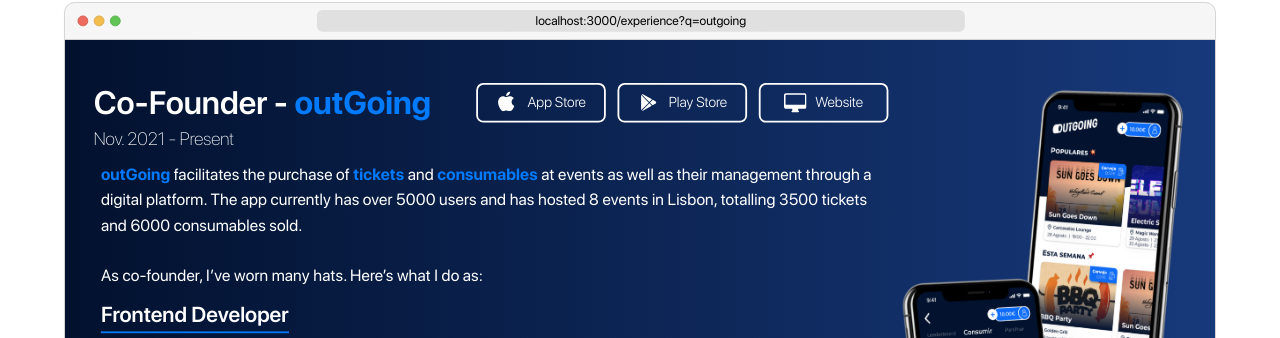
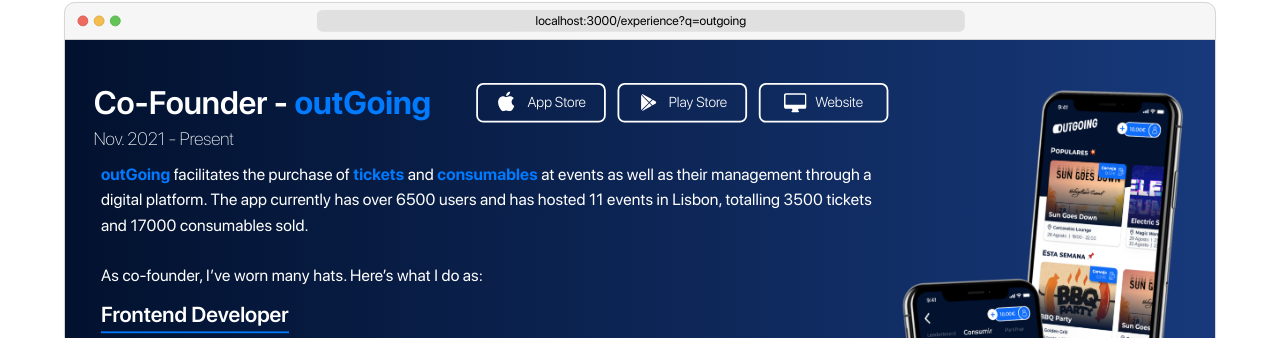
Before and after one commit to rodrigof1307/my-portfolio, a Next.js app: page / in a window 1280 px wide. Shown: the part 1285-1623 px from the top of the page. Built offline with nearby package versions, Linux system fonts and the light colour scheme; a web font is replaced by a local one.

Commit message:
Updating Stats

```diff
--- a/src/components/sections/experience.tsx
+++ b/src/components/sections/experience.tsx
@@ -42,7 +42,7 @@
                     <div className="ml-2">
                         <p className="text-white text-lg tracking-[0.01rem]">
                             <HL>outGoing</HL> facilitates the purchase of <HL>tickets</HL> and <HL>consumables</HL> at events as well as their management through a digital platform.
-                            The app currently has over 5000 users and has hosted 8 events in Lisbon, totalling 3500 tickets and 6000 consumables sold.
+                            The app currently has over 6500 users and has hosted 11 events in Lisbon, totalling 3500 tickets and 17000 consumables sold.
                             <br/><br/>
                             As co-founder, I’ve worn many hats. Here’s what I do as:
                         </p>
```
